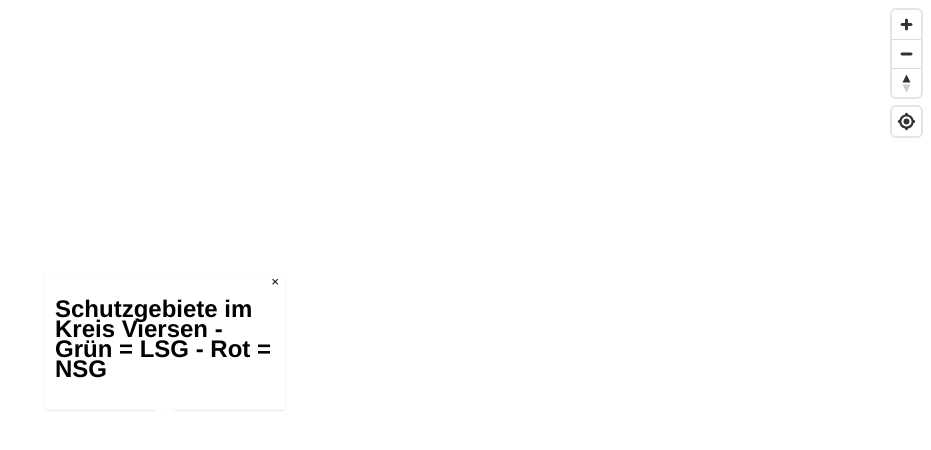
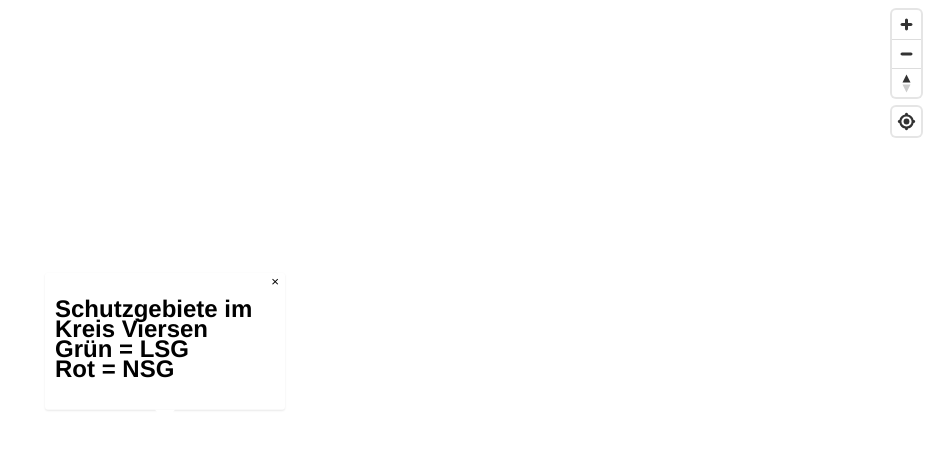
Before and after one commit to jimmyhenne/Schutzgebiete, a plain HTML site: page index.html in a window 1280 px wide. Shown: the whole page, without its empty margins (349-1280 px from the left). Drawn offline with Linux system fonts and the light colour scheme; no server answers.

Commit message:
Update index.html

```diff
--- a/index.html
+++ b/index.html
@@ -285,7 +285,7 @@
 
 		var popup = new mapboxgl.Popup({ closeOnClick: false })
 .setLngLat([6.3082,51.2955])
-.setHTML('<h1>Schutzgebiete im Kreis Viersen - Grün = LSG - Rot = NSG</h1>')
+.setHTML('<h1>Schutzgebiete im Kreis Viersen <br /> Grün = LSG <br /> Rot = NSG</h1>')
 .addTo(map);
 
 	</script>
```
